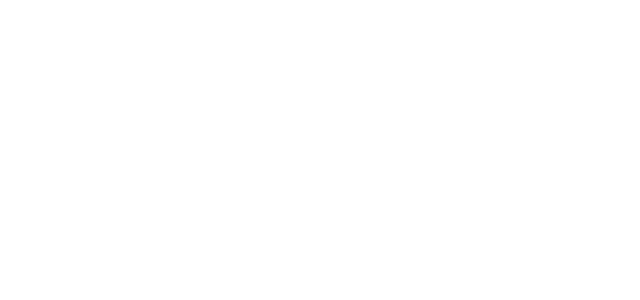
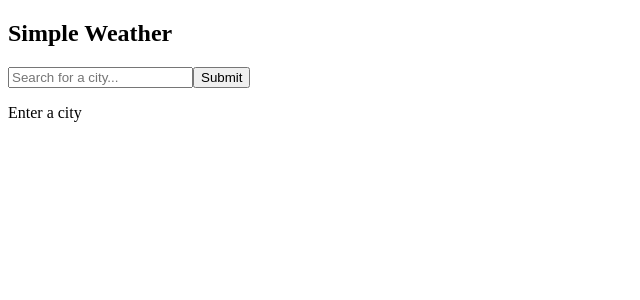
Before and after one commit to DamienLR/weather-app, a React (Create React App) app in the folder weather-app/: page / in a window 1280 px wide. Shown: the top 300 px of the page, without its empty margins (0-640 px from the left). Built offline with nearby package versions, Linux system fonts and the light colour scheme; the HTML template or start-up script is replaced by a standard one.

Commit message:
create SearchBar

```diff
--- a/weather-app/src/App.jsx
+++ b/weather-app/src/App.jsx
@@ -1,7 +1,10 @@
+import SearchBar from "./components/SearchBar";
+
 export default function App() {
   return (
     <div className="App">
-      <p></p>
+      <h2 className="header__hero">Simple Weather</h2>
+      <SearchBar />
     </div>
   );
 }
--- /dev/null
+++ b/weather-app/src/components/SearchBar.jsx
@@ -0,0 +1,63 @@
+import { useState, useCallback } from "react";
+import Card from "./Card";
+
+export default function SearchBar() {
+  const [searchTerm, setSearchTerm] = useState("");
+  const [apiResults, setApiResults] = useState({
+    noNewSearchTerm: true,
+  });
+
+  const fetchData = useCallback(() => {
+    fetch(
+      `http://api.weatherapi.com/v1/current.json?key=54bb3ee2ef714beaa14124525212910&q=${searchTerm}&aqi=no`
+    )
+      .then((response) => response.json())
+      .then((data) => setApiResults(data));
+  }, [searchTerm]);
+
+  const handleSubmit = (e) => {
+    e.preventDefault();
+    fetchData();
+    setSearchTerm("");
+  };
+
+  const handleChange = (e) => {
+    setSearchTerm(e.target.value);
+  };
+
+  const a = () => {
+    if (apiResults.noNewSearchTerm === true) {
+      return (
+        <div>
+          <p>Enter a city</p>
+        </div>
+      );
+    } else {
+      return (
+        <div>
+          <Card apiResults={apiResults} />
+        </div>
+      );
+    }
+  };
+
+  return (
+    <div>
+      <form onSubmit={handleSubmit}>
+        <input
+          onChange={handleChange}
+          value={searchTerm || ""}
+          type="text"
+          placeholder="Search for a city..."
+          name="search"
+        />
+        <button type="submit">Submit</button>
+      </form>
+      {a()}
+    </div>
+  );
+}
+
+// 54bb3ee2ef714beaa14124525212910 - api key
+// http://api.weatherapi.com/v1/current.json?key=54bb3ee2ef714beaa14124525212910 &q=London&aqi=no
+// ^ api call url
```
